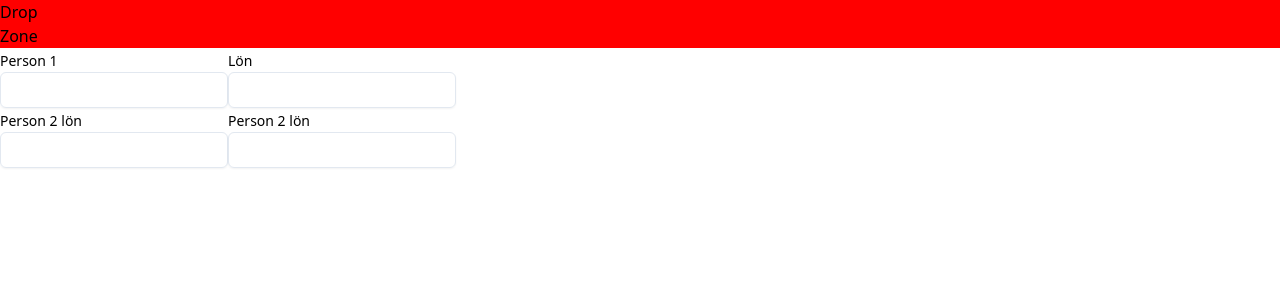
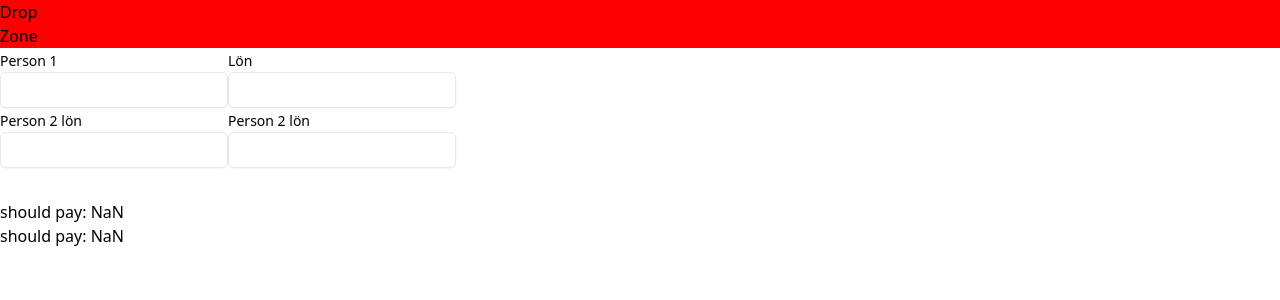
Before and after one commit to mrmaglet/sharedEconomy, a Next.js app: page / in a window 1280 px wide. Shown: the top 300 px of the page. Built offline with nearby package versions, Linux system fonts and the light colour scheme.

Commit message:
All logic works for sharing by salary.

```diff
--- a/app/(shared)/components/ShareResults.tsx
+++ b/app/(shared)/components/ShareResults.tsx
@@ -4,7 +4,10 @@ import {
   person2Atom,
   person2SalaryAtom,
 } from "@/app/(shared)/components/PersonInputs/PersonInputs"
-import { useAtom } from "jotai"
+import { transactionsAtom } from "@/app/(shared)/lib/store"
+import { roundToInteger, sumTransactions } from "@/lib/transactions-utils"
+import { Transaction } from "@/types/types"
+import { useAtom, useAtomValue } from "jotai"
 import React from "react"
 
 const ShareResults = () => {
@@ -12,8 +15,39 @@ const ShareResults = () => {
   const [person2, setPerson2] = useAtom(person2Atom)
   const [person1Salary, setPerson1Salary] = useAtom(person1SalaryAtom)
   const [person2Salary, setPerson2Salary] = useAtom(person2SalaryAtom)
+  const transactions = useAtomValue(transactionsAtom)
 
-  return <></>
+  const CalculateShare = (total_bill: number, person1_salary: number, person2_salary: number) => {
+    const total_salary = person1_salary + person2_salary
+
+    const person1_share = (person1_salary / total_salary) * total_bill
+    const person2_share = (person2_salary / total_salary) * total_bill
+
+    return { "person1": person1_share, "person2": person2_share }
+  }
+
+  const shareResult = CalculateShare(
+    sumTransactions(
+      transactions.filter(
+        (transaction) => transaction.labels === "Dela Ani" || transaction.labels === "Dela Magnus"
+      )
+    ) || 0,
+    person1Salary || 0,
+    person2Salary || 0
+  )
+
+  return (
+    <>
+      <div className="mt-8 flex flex-col">
+        <div>
+          {person1} should pay: {roundToInteger(shareResult.person1)}
+        </div>
+        <div>
+          {person2} should pay: {roundToInteger(shareResult.person2)}
+        </div>
+      </div>
+    </>
+  )
 }
 
 export { ShareResults }
--- /dev/null
+++ b/app/(shared)/lib/store.ts
@@ -0,0 +1,4 @@
+import { Transaction } from "@/types/types"
+import { atom } from "jotai"
+
+export const transactionsAtom = atom<Transaction[]>([])
--- a/app/(shared)/page.tsx
+++ b/app/(shared)/page.tsx
@@ -1,15 +1,13 @@
 "use client"
 
-import { Transaction } from "@/types/types"
-import { atom, useAtom } from "jotai"
+import { useAtom, useAtomValue } from "jotai"
 import { DropZone } from "@/app/components/common/drop-zone/DropZone"
 import { ShareTable } from "@/app/components/common/table/ShareTable"
 import { processExcelFile } from "@/app/(shared)/lib/excelProcessor"
 import { TotalFooter } from "@/app/components/common/table/TotalFooter"
 import { PersonInputs } from "@/app/(shared)/components/PersonInputs/PersonInputs"
 import { ShareResults } from "@/app/(shared)/components/ShareResults"
-
-const transactionsAtom = atom<Transaction[]>([])
+import { transactionsAtom } from "@/app/(shared)/lib/store"
 
 const Page = () => {
   const [transactions, setTransactions] = useAtom(transactionsAtom)
@@ -37,7 +35,8 @@ const Page = () => {
 
       <div style={{ width: "fit-content" }}>
         {transactions?.length > 0 && (
-          <div className="flex gap-10 flex-col">
+          <>
+            <div className="flex gap-10 flex-wrap">
               <ShareTable
                 headline={"Ani Extrakort"}
                 transactions={transactions}
@@ -51,13 +50,20 @@ const Page = () => {
               />
 
               <ShareTable
+                className="hidden"
                 headline="Magnus privat"
                 transactions={transactions}
                 labels={"Magnus privat"}
               />
+            </div>
 
-            <TotalFooter transactions={transactions} />
-          </div>
+            <TotalFooter
+              transactions={transactions.filter(
+                (transaction) =>
+                  transaction.labels === "Dela Ani" || transaction.labels === "Dela Magnus"
+              )}
+            />
+          </>
         )}
       </div>
     </>
--- a/app/components/common/table/ShareTable.tsx
+++ b/app/components/common/table/ShareTable.tsx
@@ -1,16 +1,18 @@
 import { TotalFooter } from "@/app/components/common/table/TotalFooter"
 import { Table, TableBody, TableCell, TableFooter, TableRow } from "@/app/components/ui/table"
+import { roundToInteger } from "@/lib/transactions-utils"
 import { Labels, Transaction } from "@/types/types"
 
 interface Props {
   headline?: string
   transactions: Transaction[]
   labels: Labels
+  className?: string
 }
 
-const ShareTable = ({ headline, transactions, labels }: Props) => {
+const ShareTable = ({ headline, transactions, labels, ...props }: Props) => {
   return (
-    <div>
+    <div {...props}>
       {headline && <h2>{headline}</h2>}
 
       <Table>
@@ -21,9 +23,7 @@ const ShareTable = ({ headline, transactions, labels }: Props) => {
                 <TableRow key={`${row.date}${row.description}${row.amount}`}>
                   <TableCell>{row.date}</TableCell>
                   <TableCell>{row.description}</TableCell>
-                  <TableCell className="text-right">
-                    {(Math.round(row.amount * 100) / 100).toFixed(0)}
-                  </TableCell>
+                  <TableCell className="text-right">{roundToInteger(row.amount)}</TableCell>
                 </TableRow>
               )
             }
@@ -34,8 +34,6 @@ const ShareTable = ({ headline, transactions, labels }: Props) => {
           transactions={transactions.filter((transaction) => transaction.labels === labels)}
         />
       </Table>
-
-      {/* <Total transactions={transactions.filter((transaction) => transaction.labels === labels)} /> */}
     </div>
   )
 }
--- a/app/components/common/table/TotalFooter.tsx
+++ b/app/components/common/table/TotalFooter.tsx
@@ -1,4 +1,5 @@
 import { TableFooter, TableRow, TableCell } from "@/app/components/ui/table"
+import { sumTransactions } from "@/lib/transactions-utils"
 import { Transaction } from "@/types/types"
 import React from "react"
 
@@ -7,19 +8,12 @@ interface Props {
 }
 
 const TotalFooter = ({ transactions }: Props) => {
-  const totals = (
-    Math.round(
-      transactions.reduce((acc, transaction) => {
-        return (acc += transaction.amount)
-      }, 0) * 100
-    ) / 100
-  ).toFixed(0)
-
   return (
     <TableFooter>
       <TableRow>
         <TableCell colSpan={2}>Total</TableCell>
-        <TableCell className="text-right">{totals}</TableCell>
+
+        <TableCell className="text-right">{sumTransactions(transactions)}</TableCell>
       </TableRow>
     </TableFooter>
   )
--- /dev/null
+++ b/lib/transactions-utils.ts
@@ -0,0 +1,19 @@
+import { Transaction } from "@/types/types"
+
+/**
+ * Total sum.
+ * Rounded up to nearest int.
+ */
+export const sumTransactions = (transactions: Transaction[]) => {
+  const totals = (
+    Math.round(
+      transactions.reduce((acc, transaction) => {
+        return (acc += transaction.amount)
+      }, 0) * 100
+    ) / 100
+  ).toFixed(0)
+
+  return Number(totals)
+}
+
+export const roundToInteger = (num: number) => Number((Math.round(num * 100) / 100).toFixed(0))
```
Lines whose indentation alone changed are shown as unchanged.
